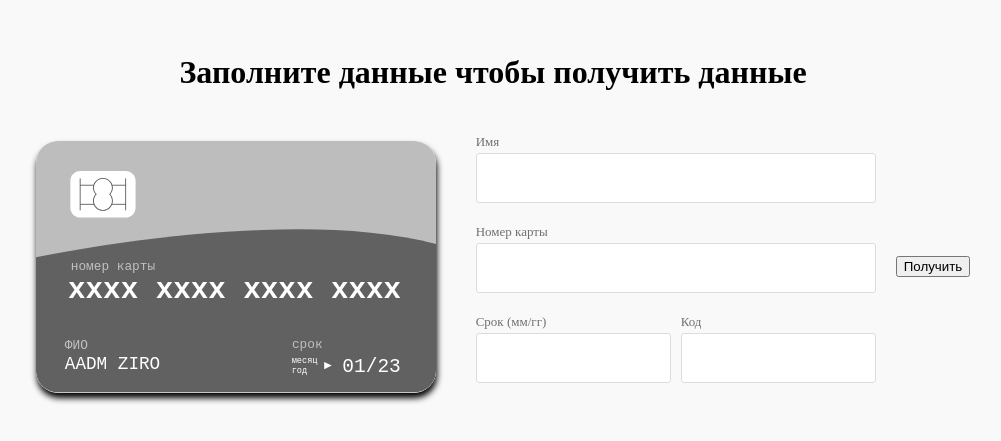
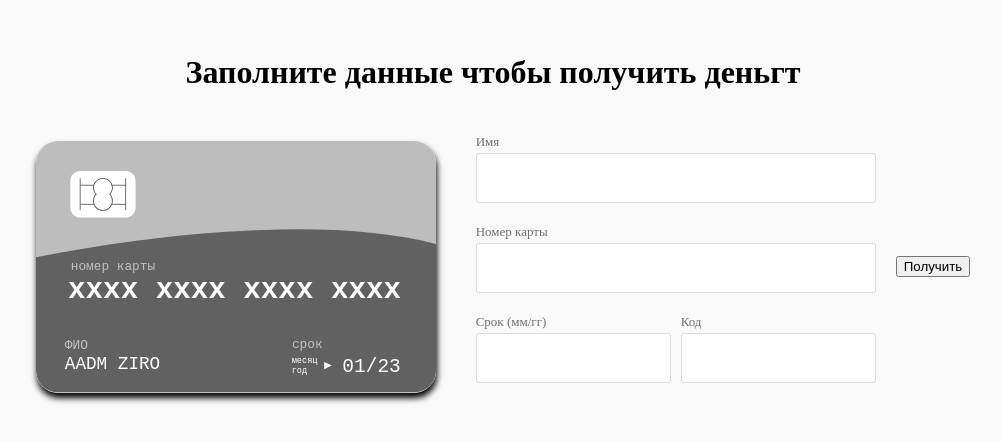
Before and after one commit to thebackender/credit-card, a plain HTML site: page index.html in a window 1280 px wide. Shown: the part 173-614 px from the top of the page, without its empty margins (147-1148 px from the left). Drawn offline with Linux system fonts and the light colour scheme.

Commit message:
Update index.html

```diff
--- a/index.html
+++ b/index.html
@@ -9,7 +9,7 @@
 </head>
 <body>
     <div class="payment-title">
-        <h1>Заполните данные чтобы получить данные</h1>
+        <h1>Заполните данные чтобы получить деньгт</h1>
     </div>
     <div class="container preload">
         <div class="creditcard">
```
